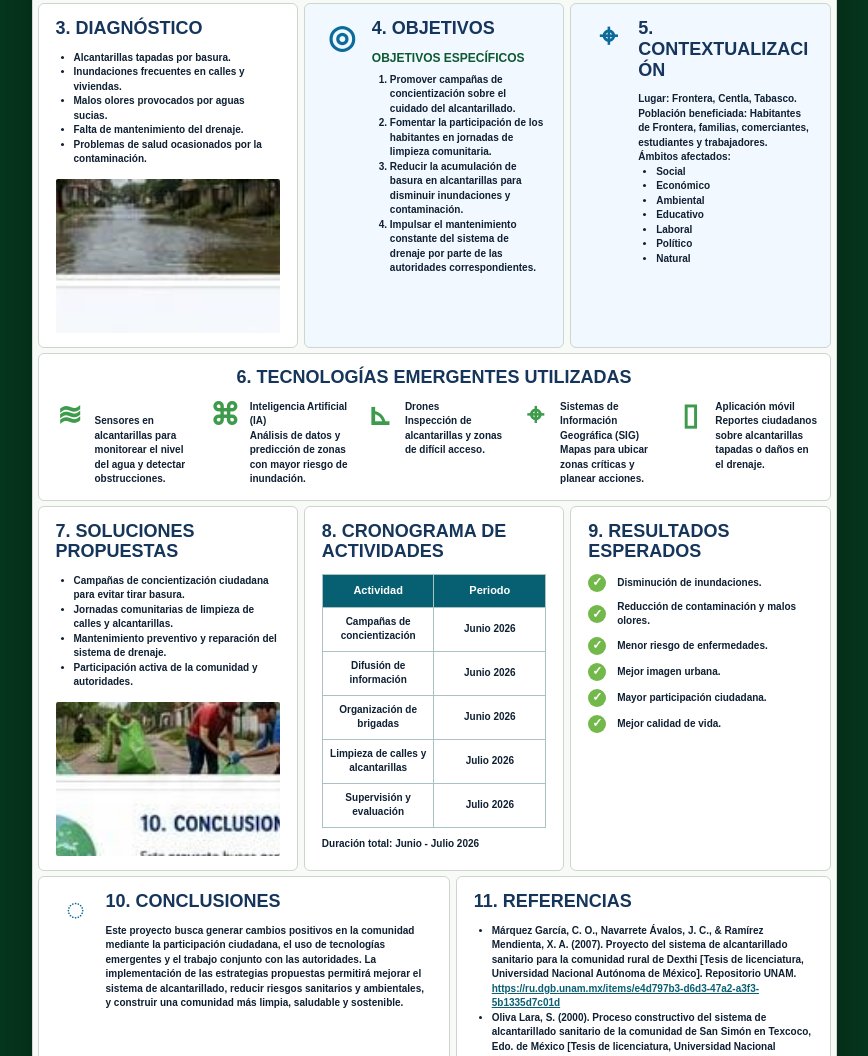
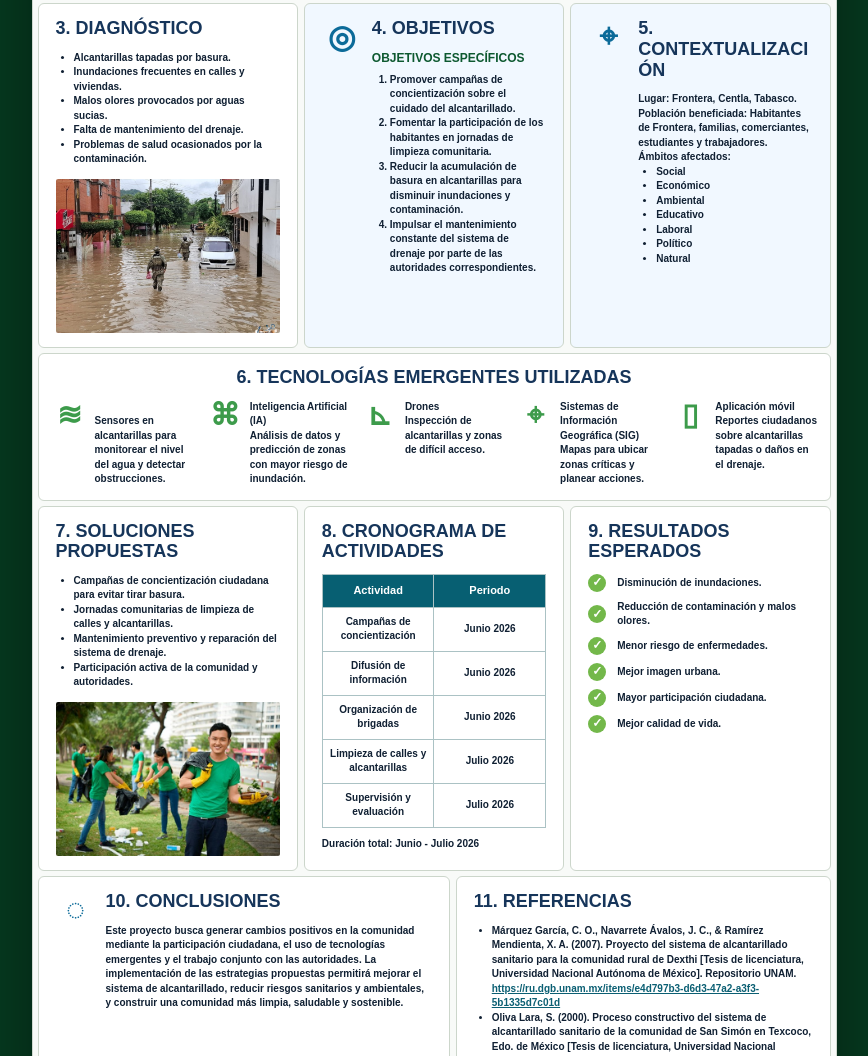
Before and after one commit to nayelirojaslope/pagina-web-alcantarillado-frontera, a plain HTML site: page index.html in a window 1280 px wide. Shown: the part 1141-2197 px from the top of the page, without its empty margins (206-1074 px from the left). Drawn offline with Linux system fonts and the light colour scheme.

Commit message:
cambio de imagenes
la 3 y la 7

```diff
--- a/index.html
+++ b/index.html
@@ -177,7 +177,7 @@
             .photo.diagnostico {
                 margin-top: 12px;
                 aspect-ratio: 16 / 9;
-                background-image: url("assets/diagnostico-photo.png");
+                background-image: url("assets/diagnostico-photo.jpg");
                 background-size: cover;
                 background-position: center;
             }
@@ -185,7 +185,7 @@
             .photo.limpieza {
                 margin-top: 12px;
                 aspect-ratio: 16 / 9;
-                background-image: url("assets/limpieza-photo.png");
+                background-image: url("assets/limpieza-photo.jpg");
                 background-size: cover;
                 background-position: center;
             }
```
Also changed, not shown: assets/calle-photo.png (deleted), assets/diagnostico-photo.jpg (added), assets/diagnostico-photo.png (deleted), assets/limpieza-photo.jpg (added), assets/limpieza-photo.png (deleted).
